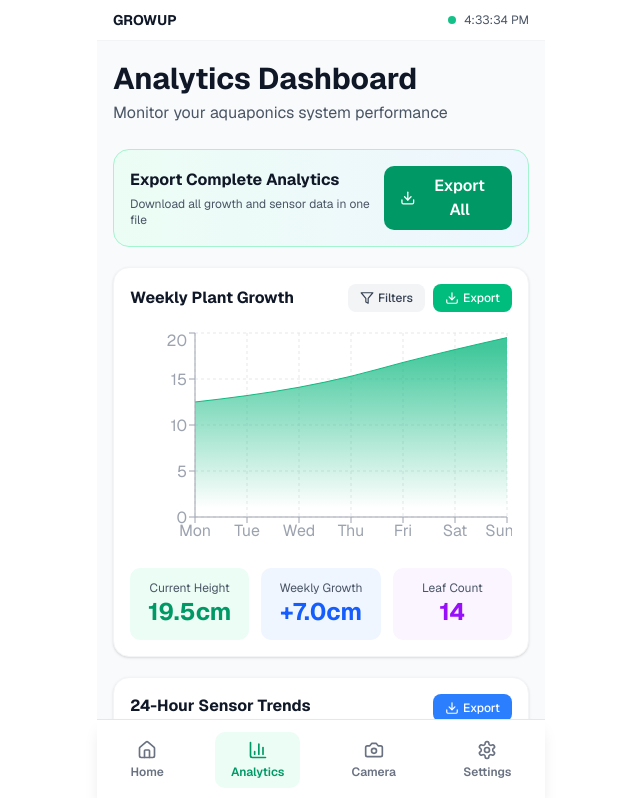
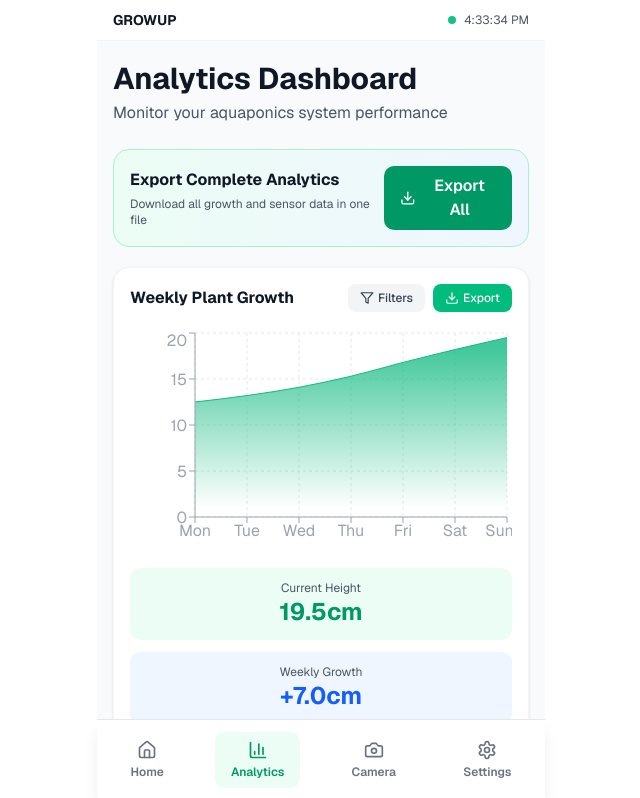
Before and after one commit to kitkato3/GrowUp_FrontEnd, a Next.js app: page /analytics in a window 1280 px wide. Shown: the top 798 px of the page, without its empty margins (319-959 px from the left). Built offline with nearby package versions, Linux system fonts and the light colour scheme.

Commit message:
leaf count removed

```diff
--- a/app/(routes)/analytics/page.tsx
+++ b/app/(routes)/analytics/page.tsx
@@ -355,7 +355,7 @@ export default function Analytics() {
             </div>
 
             {/* Growth Stats */}
-            <div className="grid grid-cols-3 gap-3 mt-4">
+            <div className="grid grid-cols- gap-3 mt-4">
               <div className="bg-emerald-50 rounded-lg p-3 text-center">
                 <div className="text-xs text-gray-600">Current Height</div>
                 <div className="text-2xl font-bold text-emerald-600">
@@ -372,13 +372,6 @@ export default function Analytics() {
                       filteredGrowthData[0].height
                     ).toFixed(1)}cm`
                     : "—"}
-                </div>
-              </div>
-
-              <div className="bg-purple-50 rounded-lg p-3 text-center">
-                <div className="text-xs text-gray-600">Leaf Count</div>
-                <div className="text-2xl font-bold text-purple-600">
-                  {lastGrowth?.leaves ?? 12}
                 </div>
               </div>
             </div>
```
